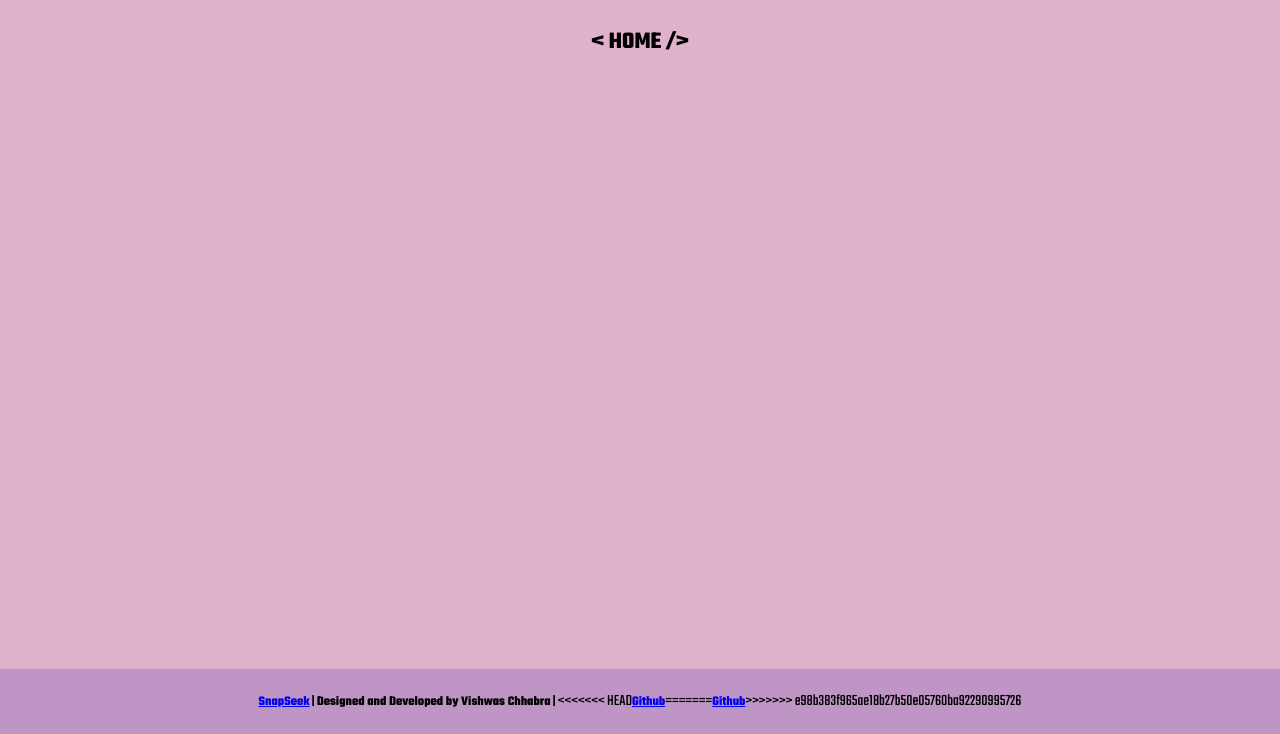
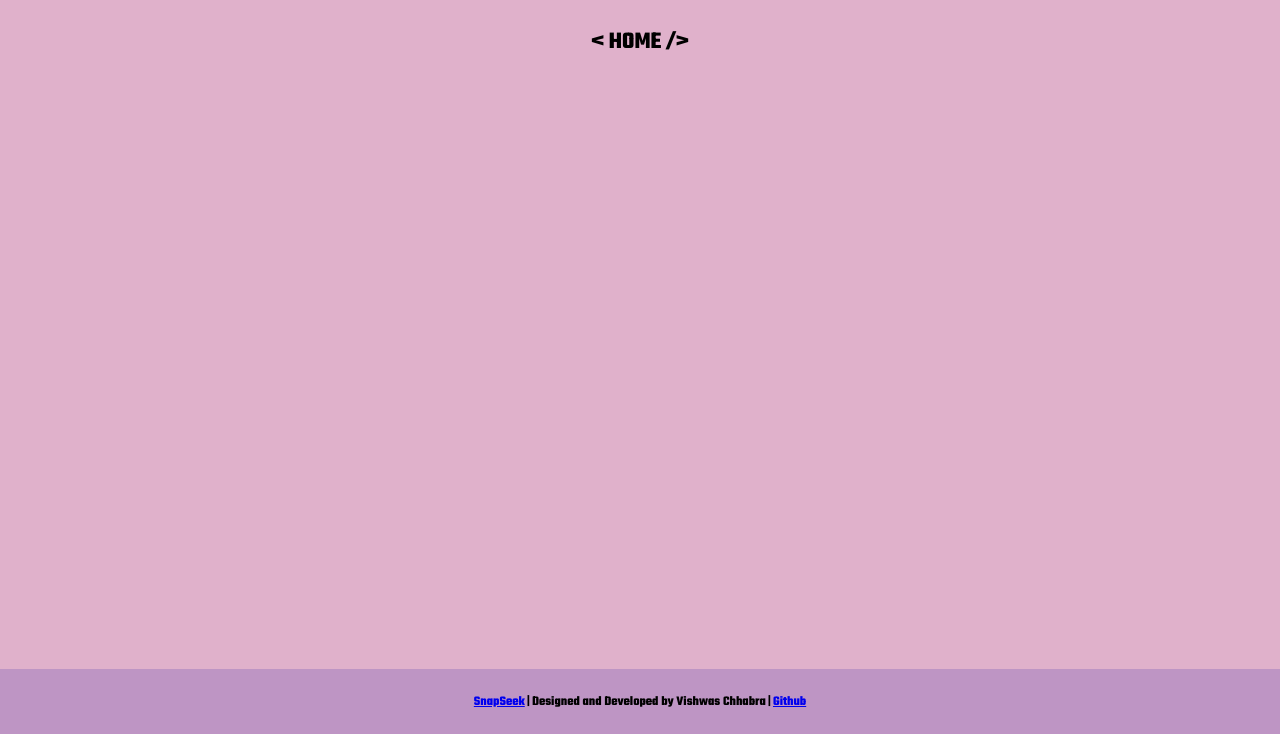
Before and after one commit to VishwasChhabra/SnapSeek, a plain HTML site: page index.html in a window 1280 px wide. Shown: the part 66-800 px from the top of the page. Drawn offline with Linux system fonts and the light colour scheme; no server answers.

Commit message:
Update index.html

```diff
--- a/index.html
+++ b/index.html
@@ -30,11 +30,7 @@
         <pre><h6> | </h6></pre>
         <h5> Designed and Developed by Vishwas Chhabra</h5>
         <pre><h6> | </h6></pre>
-<<<<<<< HEAD
         <a href="https://github.com/VishwasChhabra/SnapSeek"><h5> Github</h5></a>
-=======
-        <a href="https://github.com/VishwasChhabra/"><h5> Github</h5></a>
->>>>>>> e98b383f965ae18b27b50e05760ba92290995726
     </footer>
 
     <script src="./assets/common.js"></script>
```
